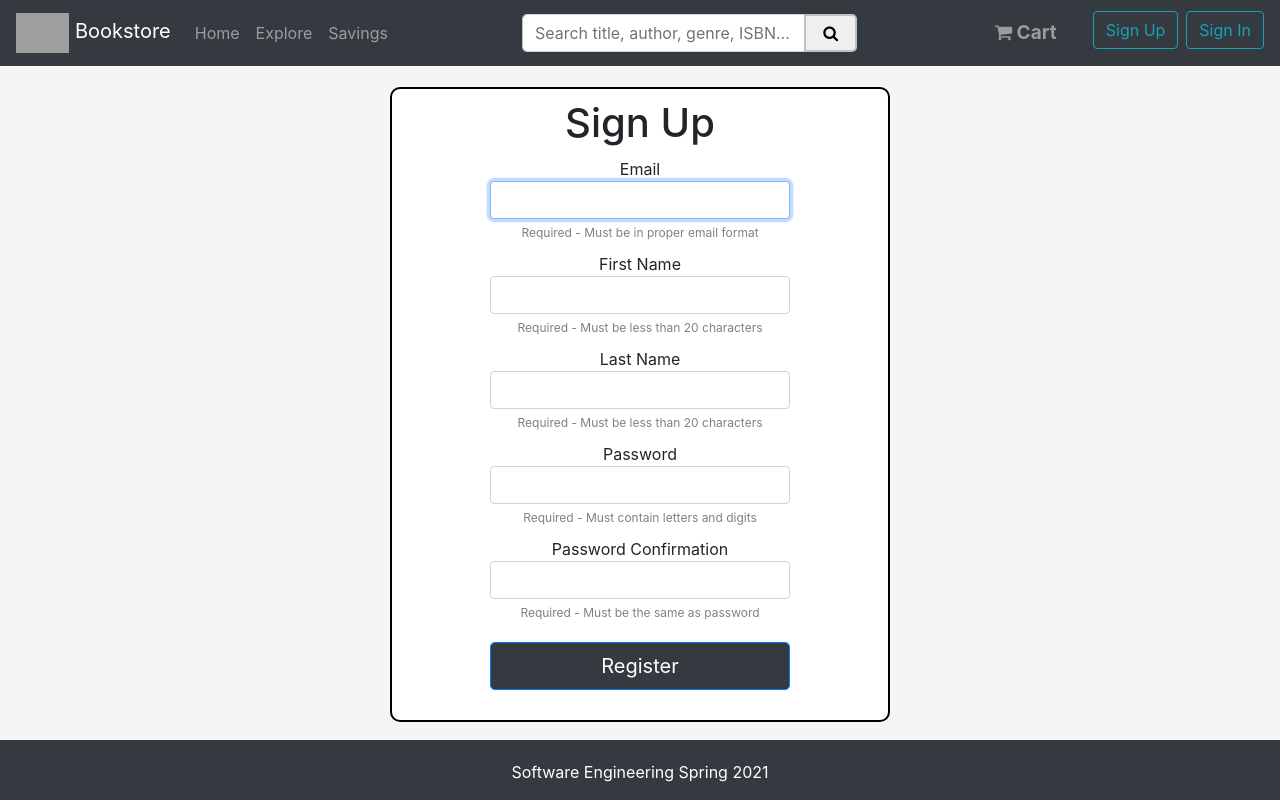
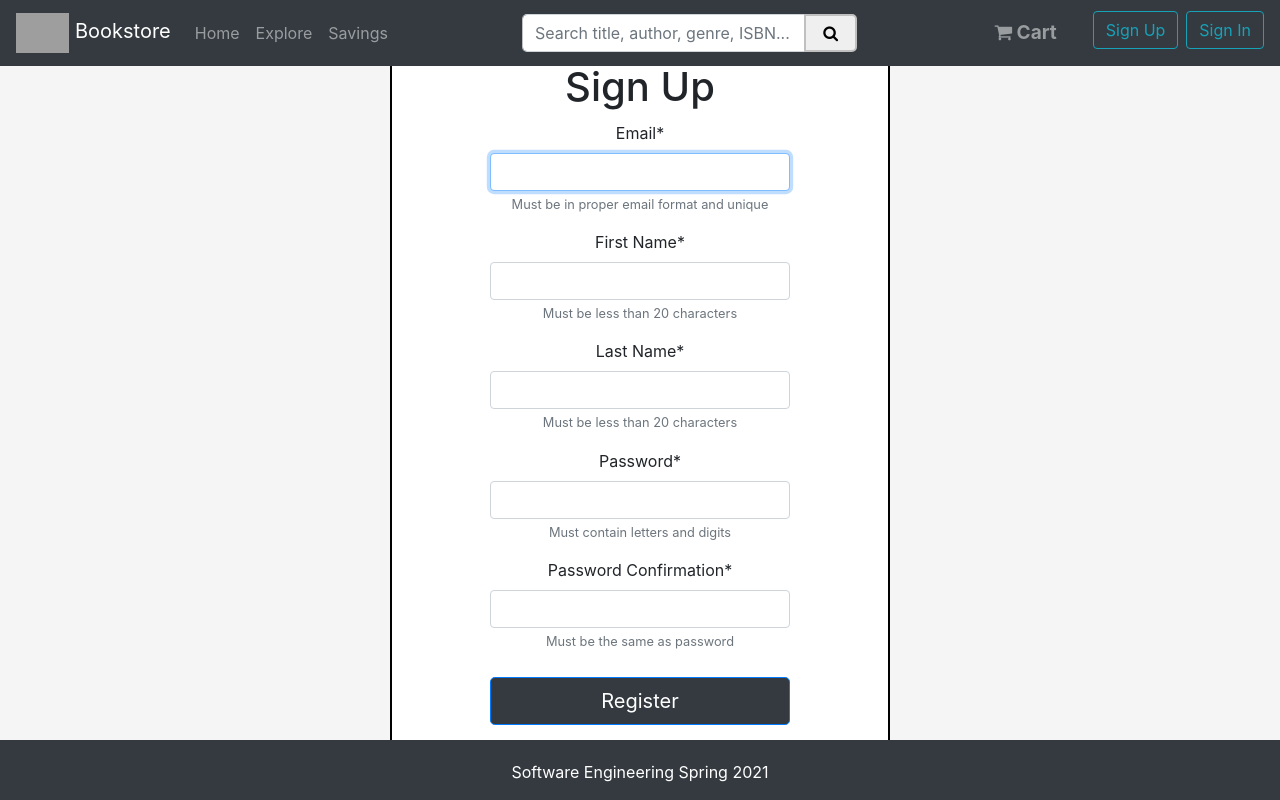
Before and after one commit to dseeler/bookaholics, a Django app: page /register in a window 1280 px wide. Run offline with Django 3.2, Linux system fonts and the light colour scheme; some libraries are stand-ins or nearby versions; grey boxes are pictures that could not be loaded.

Commit message:
Make registration form crispy (better validation)

```diff
--- a/django_project/bookstore/forms.py
+++ b/django_project/bookstore/forms.py
@@ -10,24 +10,24 @@ username_validator = UnicodeUsernameValidator()
 
 class RegistrationForm(UserCreationForm):
     email = forms.EmailField(label='Email',
-                            help_text='Required - Must be in proper email format',
+                            help_text='Must be in proper email format and unique',
                             widget=(forms.TextInput(attrs={'class': 'form-control'})))
 
     first_name = forms.CharField(label='First Name', max_length=20,
-                            help_text='Required - Must be less than 20 characters ',
+                            help_text='Must be less than 20 characters ',
                             widget=(forms.TextInput(attrs={'class': 'form-control'})))
 
     last_name = forms.CharField(label='Last Name', max_length=20,
-                            help_text='Required - Must be less than 20 characters',
+                            help_text='Must be less than 20 characters',
                             widget=(forms.TextInput(attrs={'class': 'form-control'})))
 
     password1 = forms.CharField(label='Password',
                                 widget=(forms.PasswordInput(attrs={'class': 'form-control'})),
-                                help_text="Required - Must contain letters and digits")
+                                help_text="Must contain letters and digits")
 
     password2 = forms.CharField(label='Password Confirmation',
                                 widget=forms.PasswordInput(attrs={'class': 'form-control'}),
-                                help_text='Required - Must be the same as password')
+                                help_text='Must be the same as password')
 
     class Meta:
         model = User
--- a/django_project/bookstore/static/bookstore/register.css
+++ b/django_project/bookstore/static/bookstore/register.css
@@ -11,7 +11,7 @@
     border-radius: 10px;
     width: 500px;
     min-height: 635px;
-    padding: 0 4% 0 4%;
+    padding: 0 20px 0 20px;
     background-color: white;
     text-align: center;
   }
--- a/django_project/bookstore/templates/bookstore/register.html
+++ b/django_project/bookstore/templates/bookstore/register.html
@@ -1,40 +1,19 @@
 {% extends "bookstore/base.html" %}
 {% load static %}
 {% block content %}
+{% load crispy_forms_tags %}
 
     <!-- Add a new style block if you want to create a new stylesheet for a page-->
     {% block style %}
         <link rel="stylesheet" href="{% static 'bookstore/register.css' %}">
     {% endblock style %}
 
-    {% if form.errors %}
-        {% for field in form %}
-            {% for error in field.errors %}
-                <div class="alert alert-danger">
-                    <strong>{{ error|escape }}</strong>
-                </div>
-            {% endfor %}
-        {% endfor %}
-        {% for error in form.non_field_errors %}
-            <div class="alert alert-danger">
-                <strong>{{ error|escape }}</strong>
-            </div>
-        {% endfor %}
-    {% endif %}
-
     <div class="container-fluid" id="content">
         <div class="container-fluid" id="center-div">
             <h1 id="title">Sign Up</h1>
             <form method="POST">
                 {% csrf_token %}  <!-- Token used for security, must include w/ forms -->
-                {% for field in form %}
-                    <div class="input-container">
-                        <span class="input-label">{{ field.label }}</span>
-                        {{ field }}
-                        <span class="help-text">{{ field.help_text }}</span>
-                    </div>
-                    <br>
-                {% endfor %}
+                {{ form|crispy }}
                 <input class="w-46 btn btn-lg btn-primary bg-dark" type="submit" value="Register" id="submit-button">
             </form>
         </div>
```
Also changed, not shown: django_project/db.sqlite3.
